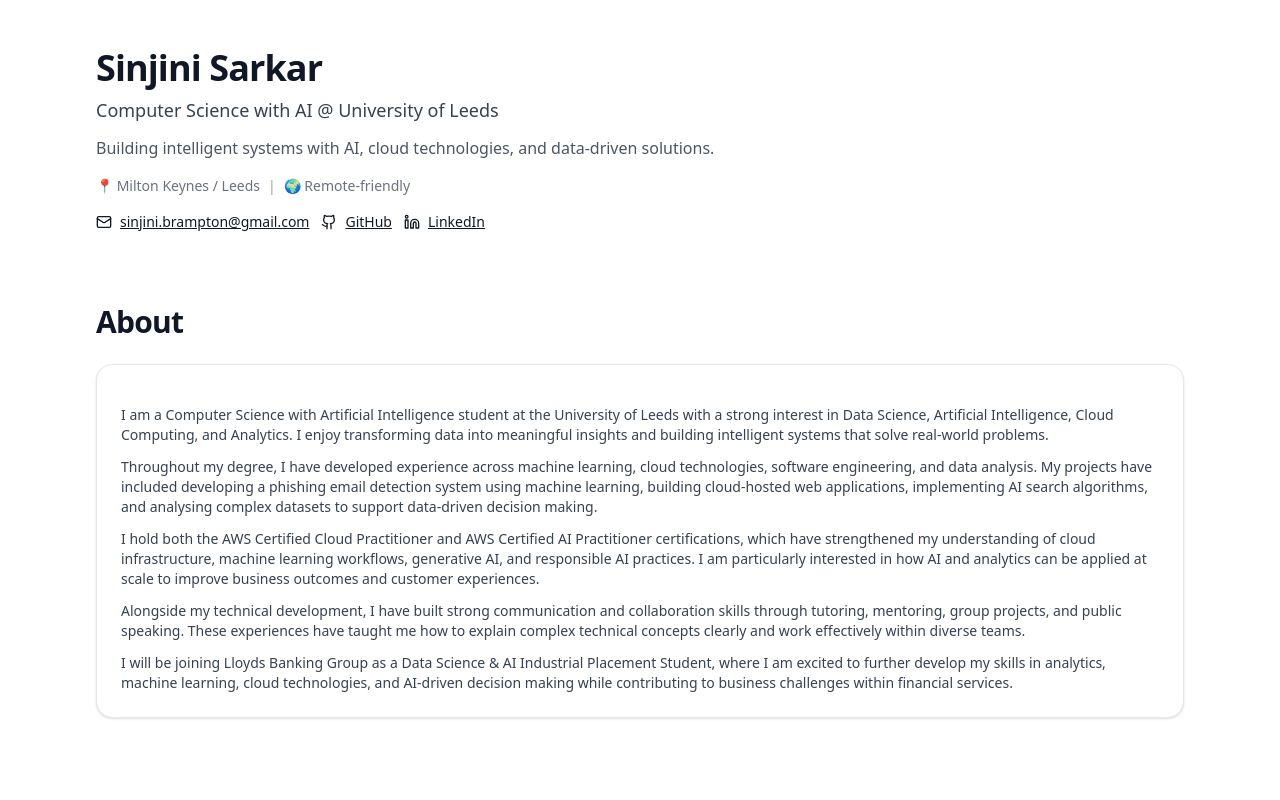
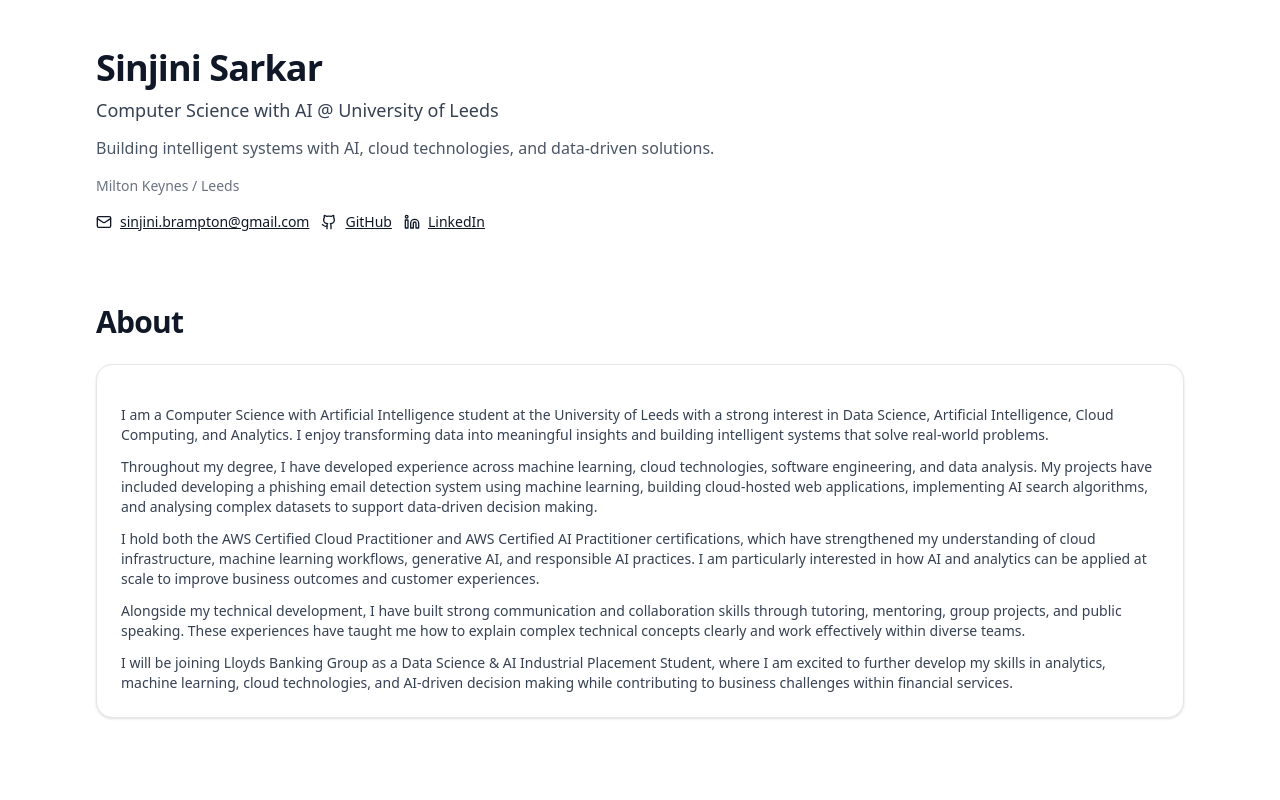
Before and after one commit to sinjinisarkar/sinjini-portfolio, a Next.js app: page / in a window 1280 px wide. Shown: the top 800 px of the page. Built offline with nearby package versions, Linux system fonts and the light colour scheme.

Commit message:
Update portfolio and Next.js security patch

```diff
--- a/package.json
+++ b/package.json
@@ -14,7 +14,7 @@
     "clsx": "^2.1.1",
     "framer-motion": "^12.23.12",
     "lucide-react": "^0.542.0",
-    "next": "15.5.1",
+    "next": "^15.5.18",
     "react": "19.1.0",
     "react-dom": "19.1.0",
     "tailwind-merge": "^3.3.1"
@@ -26,7 +26,7 @@
     "@types/react": "^19",
     "@types/react-dom": "^19",
     "eslint": "^9",
-    "eslint-config-next": "15.5.1",
+    "eslint-config-next": "^15.5.18",
     "tailwindcss": "^4",
     "tw-animate-css": "^1.3.7",
     "typescript": "^5"
--- a/src/app/page.tsx
+++ b/src/app/page.tsx
@@ -229,9 +229,7 @@ export default function Portfolio() {
           <p className="mt-2 text-lg text-gray-700">{ME.title}</p>
           <p className="mt-3 max-w-3xl text-gray-600">{ME.blurb}</p>
           <p className="mt-4 flex items-center gap-2 text-gray-500 text-sm">
-            <span>📍 Milton Keynes / Leeds</span>
-            <span className="text-gray-400">|</span>
-            <span>🌍 Remote-friendly</span>
+            <span>Milton Keynes / Leeds</span>
           </p>
 
           <div className="mt-4 flex flex-wrap gap-3">
```
Also changed, not shown: 1 other file (tests, documents, lock files or other folders).
